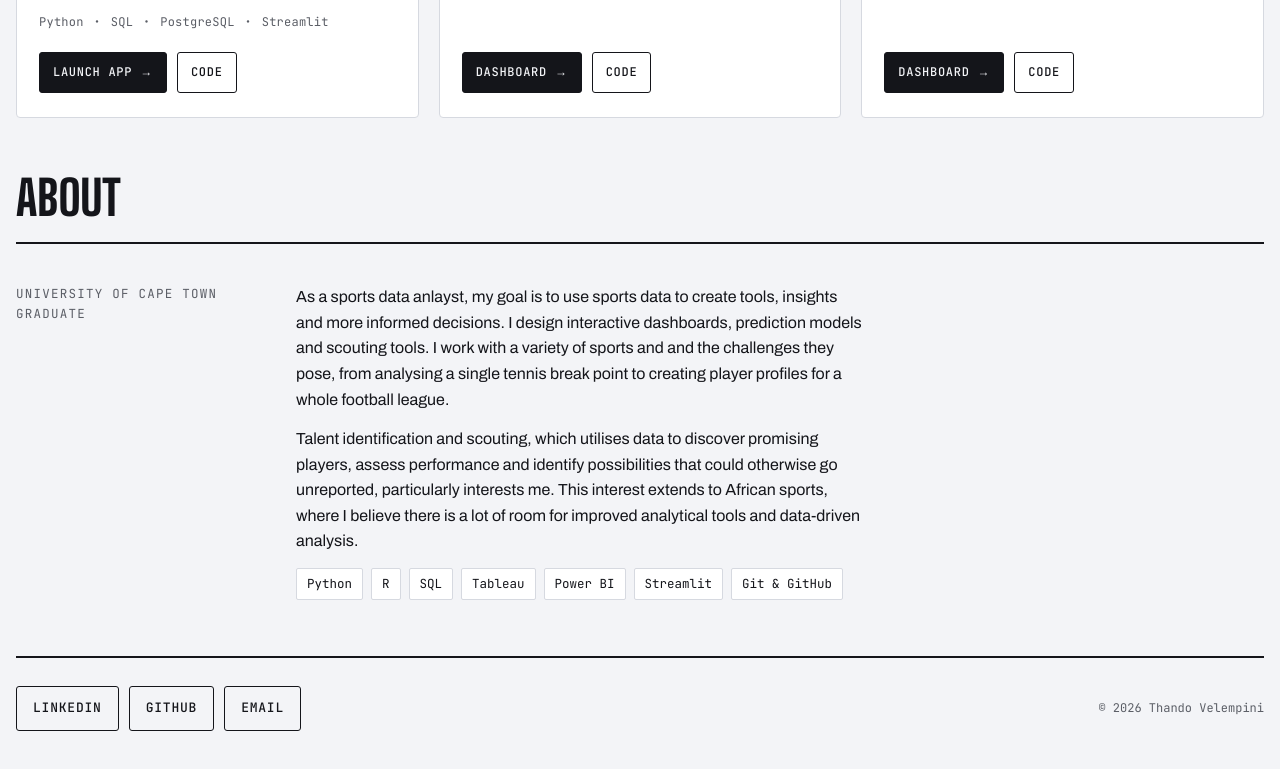
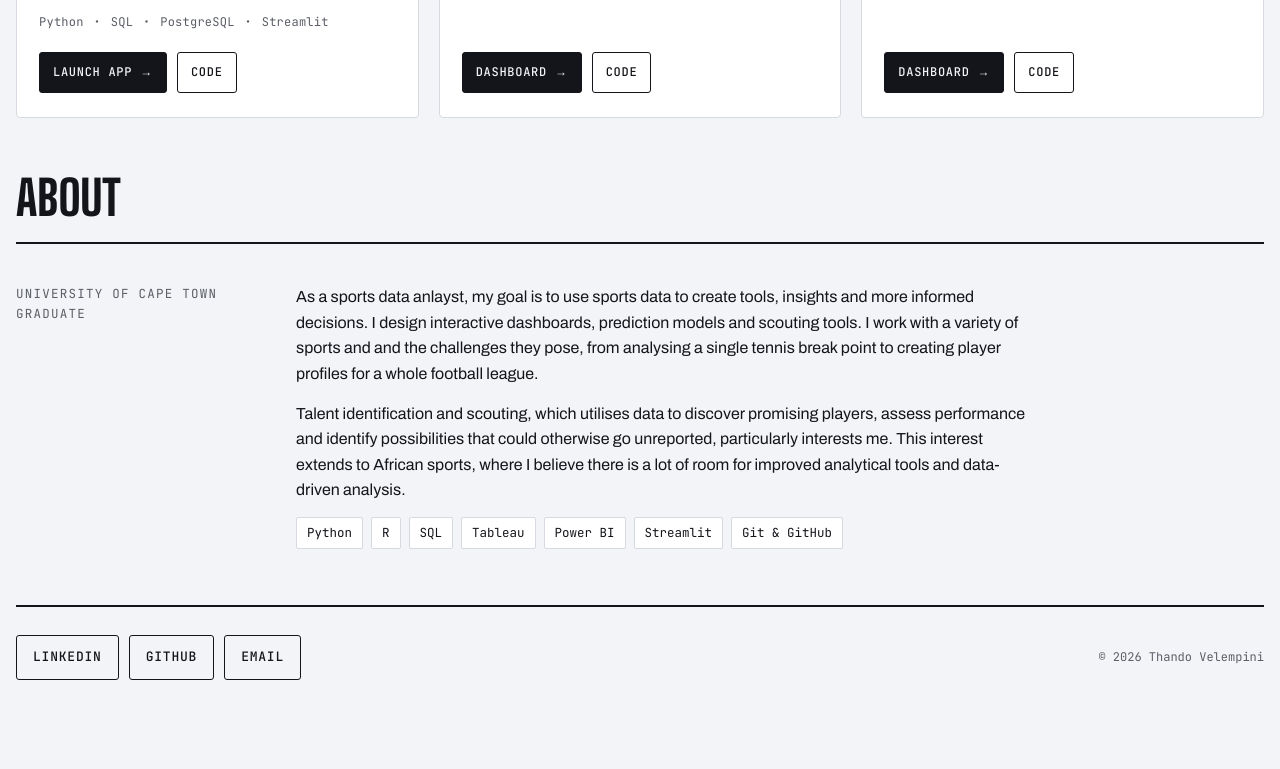
Before and after one commit to thandovelempini/thandovelempini.github.io-, a plain HTML site: page index.html in a window 1280 px wide. Shown: the part 3278-4047 px from the top of the page. After the commit the page ends 4006 px from the top, so only its background shows below. Drawn offline with Linux system fonts and the light colour scheme.

Commit message:
Update max-width of about section paragraphs
Increased max-width of paragraphs in the about section from 62ch to 80ch.

```diff
--- a/index.html
+++ b/index.html
@@ -219,7 +219,7 @@ dialog.lightbox button { font: inherit; font-family: var(--f-mono); font-size: 1
 /* About */
 .about { display: grid; grid-template-columns: 240px minmax(0, 1fr); gap: 40px; padding-block: 40px; }
 @media (max-width: 760px) { .about { grid-template-columns: 1fr; gap: 16px; } }
-.about p { margin: 0 0 14px; max-width: 62ch; }
+.about p { margin: 0 0 14px; max-width: 80ch; }
 .stack { display: flex; flex-wrap: wrap; gap: 8px; margin-top: 8px; padding: 0; list-style: none; }
 .stack li { font-family: var(--f-mono); font-size: 12.5px; padding: 5px 10px; background: var(--surface); border: 1px solid var(--line); border-radius: 2px; }
 
```
